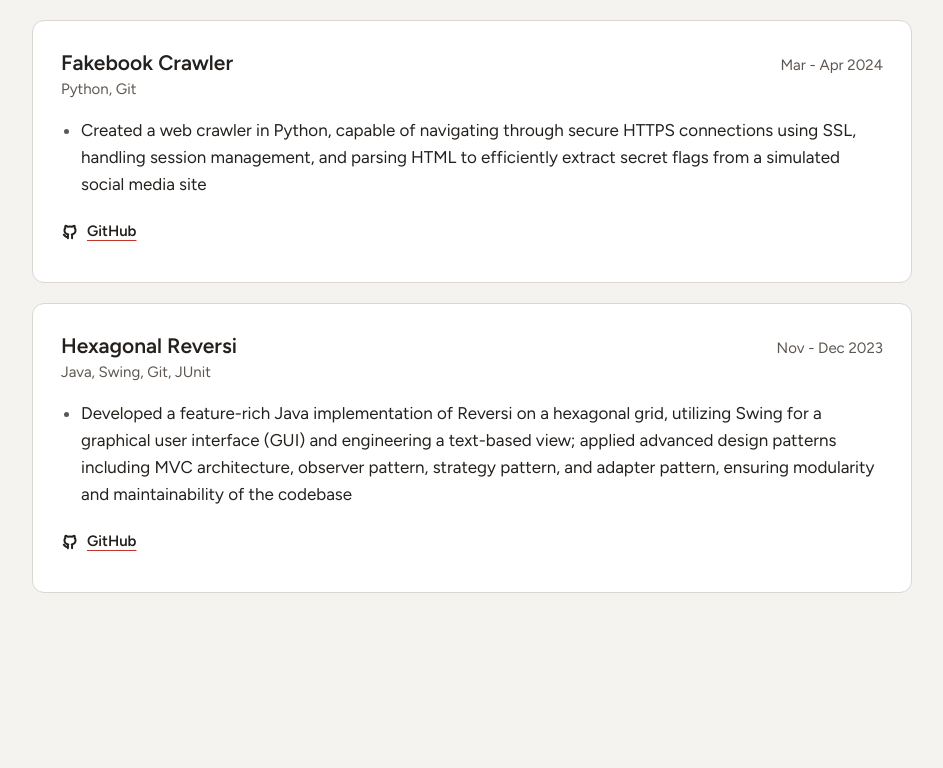
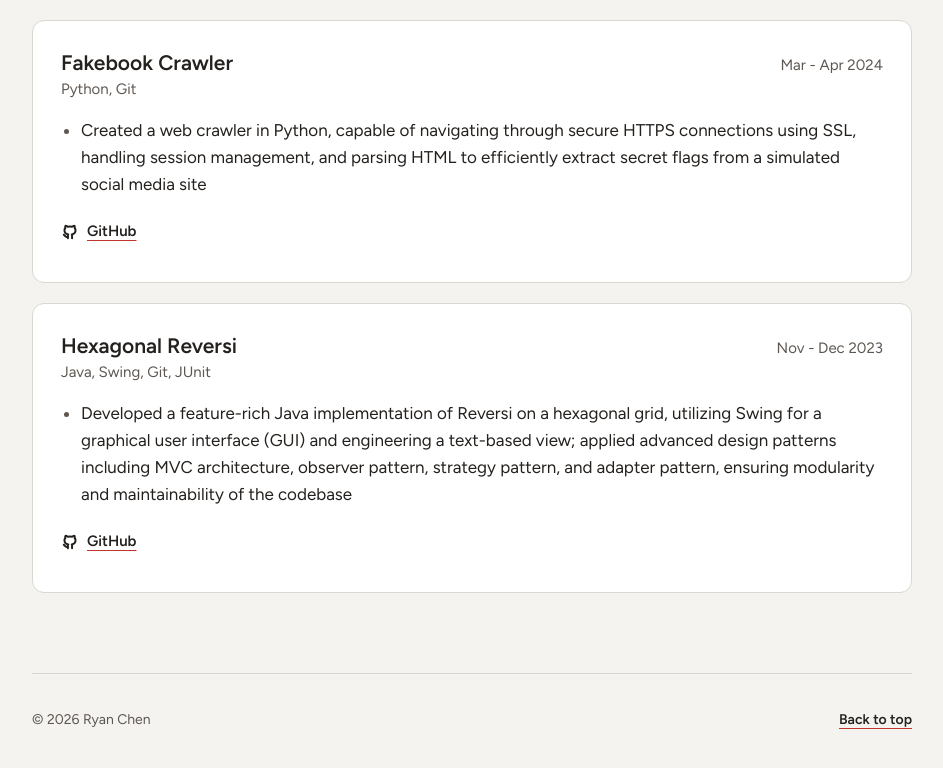
Before and after one commit to rchen2004/portfolio-website, a Next.js app: page / in a window 1280 px wide. Shown: the part 2292-3060 px from the top of the page, without its empty margins (298-1241 px from the left). Before the commit the page ends 2965 px from the top, so only its background shows below. Built offline with nearby package versions, Linux system fonts and the light colour scheme.

Commit message:
feat(footer): build footer with build-time year

```diff
--- a/src/app/page.tsx
+++ b/src/app/page.tsx
@@ -1,5 +1,6 @@
 import { About } from "@/src/components/About";
 import { Experience } from "@/src/components/Experience";
+import { Footer } from "@/src/components/Footer";
 import { Hero } from "@/src/components/Hero";
 import { Projects } from "@/src/components/Projects";
 import { Technologies } from "@/src/components/Technologies";
@@ -22,6 +23,7 @@ export default function Home() {
         <Experience />
         <Projects />
       </main>
+      <Footer />
     </div>
   );
 }
--- /dev/null
+++ b/src/components/Footer.tsx
@@ -0,0 +1,24 @@
+import { cacheLife } from "next/cache";
+import { resume } from "@/src/lib/resume";
+
+// Spec §6.8: the year is fixed at build time and changes on the next deploy. Cache Components needs the
+// clock read inside a cache scope; the never-revalidating profile keeps the page fully static (no ISR).
+async function buildYear() {
+  "use cache";
+  cacheLife({ revalidate: Infinity, expire: Infinity });
+  return new Date().getFullYear();
+}
+
+// Spec §4.6, §6.8: outside <main>, in main's column. The link reuses the §6.1 underline style at 14px.
+export async function Footer() {
+  return (
+    <footer className="flex max-w-[880px] flex-wrap items-center justify-between gap-x-4 gap-y-2 border-t border-rule pt-6 pb-[max(32px,env(safe-area-inset-bottom))] text-[14px]/[1.45] text-pebble xl:col-start-2">
+      <p>
+        © {await buildYear()} {resume.basics.name}
+      </p>
+      <a href="#top" className="labeled-link text-[14px]">
+        Back to top
+      </a>
+    </footer>
+  );
+}
```
Also changed, not shown: 2 other files (tests, documents, lock files or other folders).
